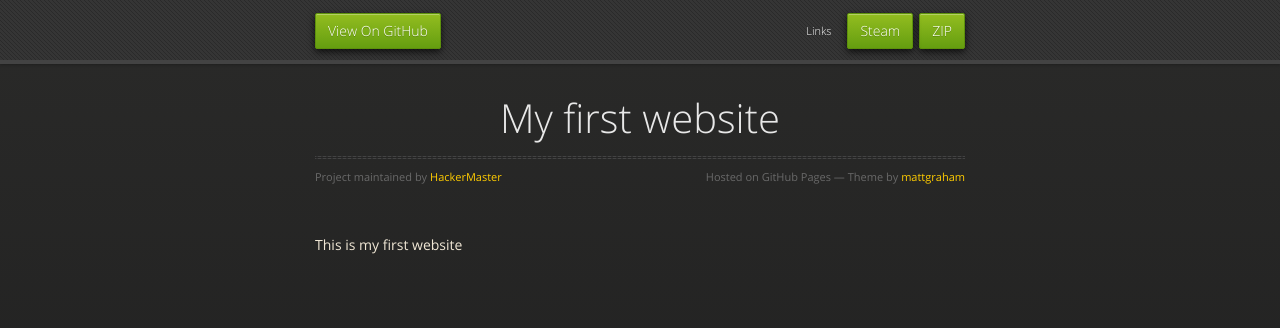
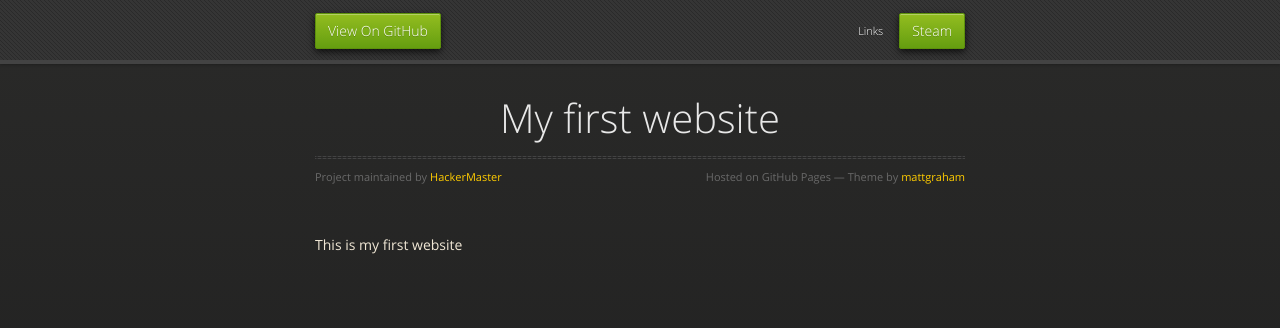
Before and after one commit to HackerMaster/MyWebsite, a plain HTML site: page index.html in a window 1280 px wide. Drawn offline with nearby package versions, Linux system fonts and the light colour scheme.

Commit message:
Update index.html

```diff
--- a/index.html
+++ b/index.html
@@ -3,7 +3,7 @@
   <head>
     <meta charset="utf-8">
     <meta http-equiv="X-UA-Compatible" content="chrome=1">
-    <title>My first website by HackerMaster</title>
+    <title>DeathMasteR Gaming</title>
     <link rel="stylesheet" href="stylesheets/styles.css">
     <link rel="stylesheet" href="stylesheets/pygment_trac.css">
     <script src="https://ajax.googleapis.com/ajax/libs/jquery/1.7.1/jquery.min.js"></script>
@@ -21,7 +21,6 @@
       <div id="header">
         <nav>
           <li class="fork"><a href="https://github.com/HackerMaster/MyWebsite">View On GitHub</a></li>
-          <li class="downloads"><a href="https://github.com/HackerMaster/MyWebsite/zipball/master">ZIP</a></li>
           <li class="downloads"><a href="http://steamcommunity.com/id/ProziomPL">Steam</a></li>
           <li class="title">Links</li>
         </nav>
```
